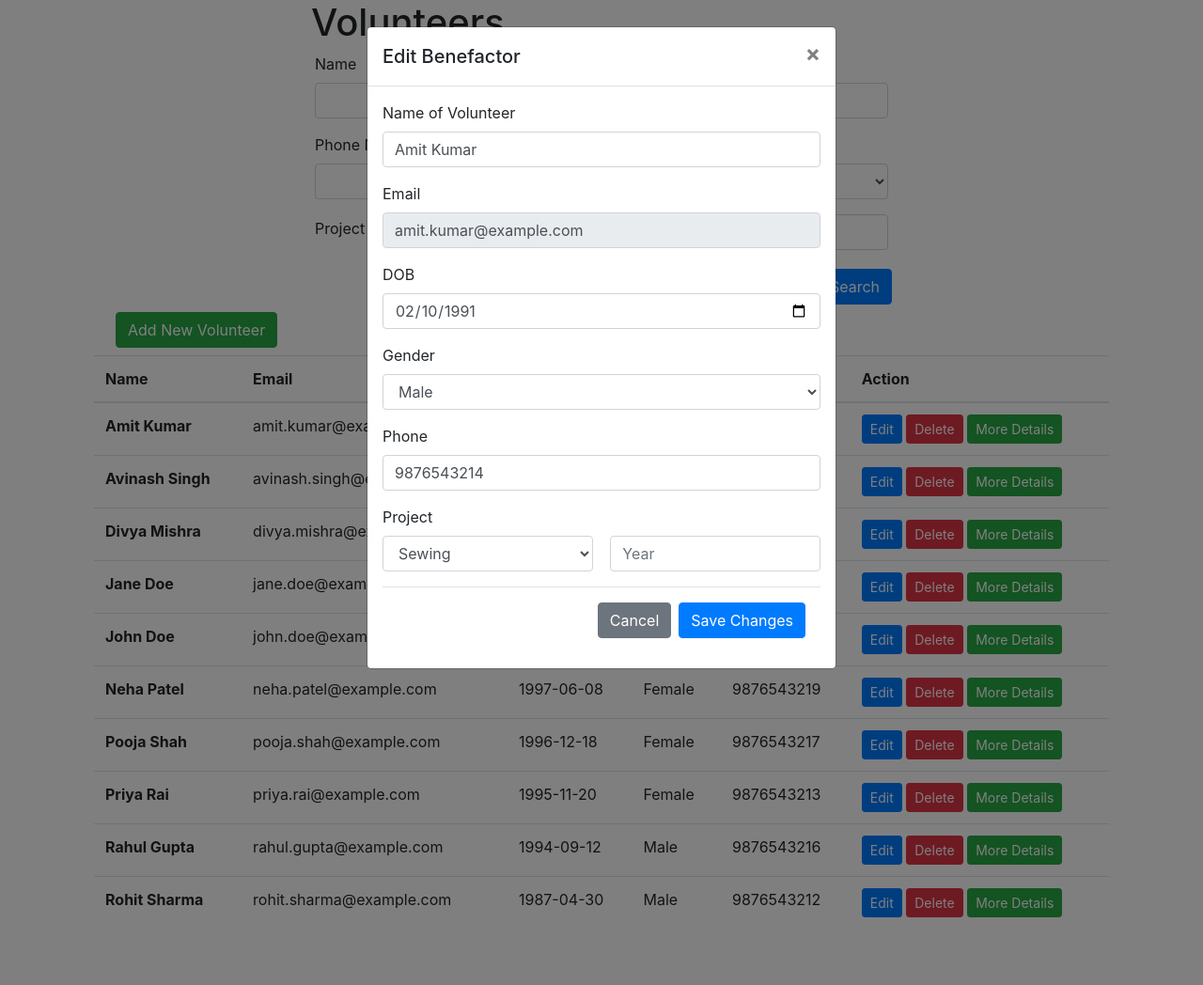
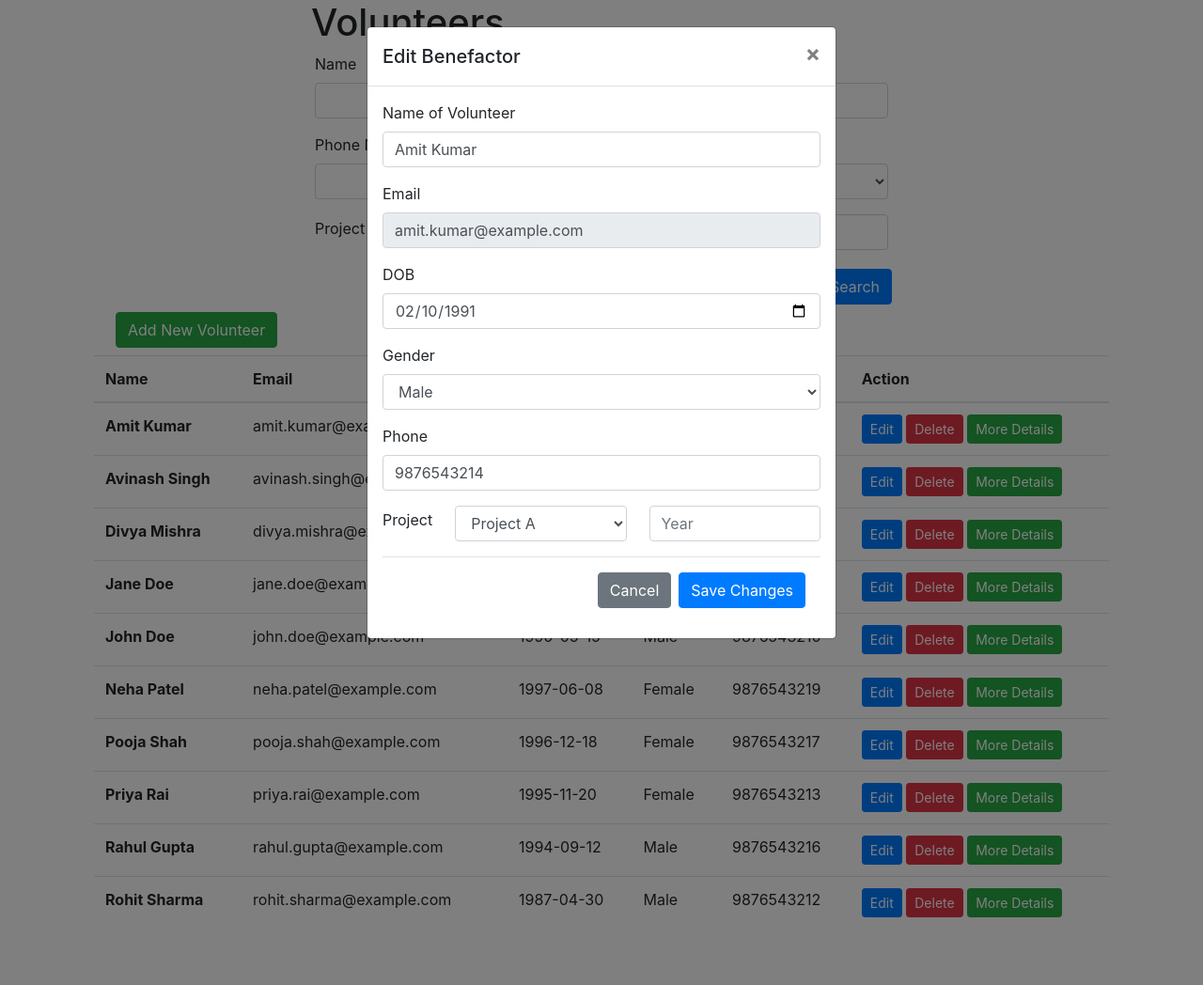
Before and after one commit to chirag-25/Neev-webapplication, a Flask app: page /admin/volunteers in a window 1280 px wide, after a click on "Edit". Shown: the whole page at 94% size. Run offline with Flask 2, Linux system fonts and the light colour scheme; data comes from the database, SQL or seed files in the repository; some libraries are stand-ins or nearby versions.

Commit message:
Volunteer complete except search.

```diff
--- a/app/app.py
+++ b/app/app.py
@@ -345,16 +345,18 @@ def volunteers():
             gender = request.form['gender']
             phone = request.form['phone']
 
-            print(volunteers_name)
-
-
-            # project = request.form['']
+            projectEventName = request.form['project_name']
+            project_start_year = request.form['project_year']
+            print(projectEventName, project_start_year)
 
             add_query = f"INSERT INTO Volunteers (email_id, name, phone_number, date_of_birth, gender) "
             add_query = add_query + f"VALUES (\'{email}\', \'{volunteers_name}\', \'{phone}\', \'{date_of_birth}\', \'{gender}\')"
-            print(add_query)
+            exec_query = cur.execute(add_query)
+            mysql.connection.commit()
 
-            exec_query = cur.execute(add_query)
+            add_project_query = f"INSERT INTO volunteering (email_id, event_name, start_date) "
+            add_project_query = add_project_query + f"VALUES (\'{email}\', \"{projectEventName}\", (SELECT start_date FROM Projects WHERE event_name = \"{projectEventName}\" AND YEAR(start_date) = \'{project_start_year}\'))"
+            exec_query = cur.execute(add_project_query)
             mysql.connection.commit()
 
             return redirect('/admin/volunteers')
@@ -366,15 +368,27 @@ def volunteers():
             gender = request.form['gender']
             phone = request.form['phone']
 
+            projectEventName = request.form['project_name']
+            project_start_year = request.form['project_year']
+
             edit_query = f"UPDATE Volunteers "
             edit_query = edit_query + f"SET name = \'{volunteers_name}\', email_id = \'{email}\', date_of_birth = \'{date_of_birth}\', gender = \'{gender}\', phone_number = \'{phone}\'"
             edit_query = edit_query + f"WHERE email_id = \'{email}\';"
-            print(edit_query)
-
             exec_query = cur.execute(edit_query)
             mysql.connection.commit()
+
+            # check if the email_id, project, date exists
+            check_query = f"SELECT * FROM volunteering WHERE email_id = \'{email}\' AND event_name = \"{projectEventName}\" AND start_date = (SELECT start_date FROM Projects WHERE event_name = \"{projectEventName}\" AND YEAR(start_date) = \'{project_start_year}\');"
+            exec_query = cur.execute(check_query)
+            check_result = cur.fetchall()
+            if len(check_result) == 0:
+                add_project_query = f"INSERT INTO volunteering (email_id, event_name, start_date) "
+                add_project_query = add_project_query + f"VALUES (\'{email}\', \"{projectEventName}\", (SELECT start_date FROM Projects WHERE event_name = \"{projectEventName}\" AND YEAR(start_date) = \'{project_start_year}\'))"
+                exec_query = cur.execute(add_project_query)
+                mysql.connection.commit()
+                print("Trainer added to project")
+
             return redirect('/admin/volunteers')
-            print("edit")
 
         elif request.form['signal'] == 'delete':
             print("delete filled!")
@@ -604,7 +618,7 @@ def trainers():
 
             return redirect('/admin/trainers')
 
-        # editing trainers (done)
+            # editing trainers (done)
         elif request.form['signal'] == 'editUser':
             name = request.form['name']
             email_id = request.form['email_id']
@@ -626,12 +640,23 @@ def trainers():
             exec_query = cur.execute(edit_query)
             mysql.connection.commit()
 
-            #update project on email_id
-            edit_project_query = f"UPDATE trains "
-            edit_project_query = edit_project_query + f"SET event_name = \"{projectEventName}\", start_date = (SELECT start_date FROM Projects WHERE event_name = \"{projectEventName}\" AND YEAR(start_date) = \'{project_start_year}\') WHERE email_id = \'{email_id}\';"
-            print(edit_project_query)
-            exec_query = cur.execute(edit_project_query)
-            mysql.connection.commit()
+            # check if the email_id, project, date exists
+            check_query = f"SELECT * FROM trains WHERE email_id = \'{email_id}\' AND event_name = \"{projectEventName}\" AND start_date = (SELECT start_date FROM Projects WHERE event_name = \"{projectEventName}\" AND YEAR(start_date) = \'{project_start_year}\');"
+            exec_query = cur.execute(check_query)
+            check_result = cur.fetchall()
+            if len(check_result) == 0:
+                add_project_query = f"INSERT INTO trains (email_id, event_name, start_date) "
+                add_project_query = add_project_query + f"VALUES (\'{email_id}\', \"{projectEventName}\", (SELECT start_date FROM Projects WHERE event_name = \"{projectEventName}\" AND YEAR(start_date) = \'{project_start_year}\'))"
+                exec_query = cur.execute(add_project_query)
+                mysql.connection.commit()
+                print("Trainer added to project")
+
+            # #update project on email_id
+            # edit_project_query = f"UPDATE trains "
+            # edit_project_query = edit_project_query + f"SET event_name = \"{projectEventName}\", start_date = (SELECT start_date FROM Projects WHERE event_name = \"{projectEventName}\" AND YEAR(start_date) = \'{project_start_year}\') WHERE email_id = \'{email_id}\';"
+            # print(edit_project_query)
+            # exec_query = cur.execute(edit_project_query)
+            # mysql.connection.commit()
 
             return redirect('/admin/trainers')
 
--- a/app/templates/admin/volunteers.html
+++ b/app/templates/admin/volunteers.html
@@ -194,17 +194,18 @@
                             <input type="tel" class="form-control" id="phone_edit" name="phone" required />
                         </div>
 
-                        <!-- project and year to fund to -->
-                        <label for="project_name_eidt">Project</label>
-                        <div class="form-group d-flex justify-content-between align-items-center">
-                            <select class="form-control flex-item" style="width: 48%;" id="project_name_eidt"
-                                name="project_name" placeholder="Project Name">
-                                <option value="Sewing">Sewing</option>
-                                <option value="Cooking">Cooking</option>
+                        <div class="form-group">
+                        <!-- project and year -->
+                        <div class="form-group d-flex flex-row justify-content-between align-items-center" style="width: 100%">
+                            <label for="project_name">Project</label>
+                            <select class="form-control mx-4" id="project_name" name="project_name" placeholder="Project Name">
+                                {% for project in projects %}
+                                <option value="{{project[0]}}">{{project[0]}}</option>
+                                {% endfor %}
                             </select>
-                            <input type="number" class="form-control flex-item" style="width: 48%;" name="year"
-                                placeholder="Year" min="2008" />
+                            <input type="number" class="form-control" id="project_year" name="project_year" placeholder="Year" min="2008" />
                         </div>
+                      </div>
 
 
                         <!-- cancel and save changes-->
@@ -269,17 +270,18 @@
                             <input type="tel" class="form-control" id="phone_add" name="phone" required />
                         </div>
 
-                        <!-- project and year to volunteer to -->
-                        <label for="project_name_eidt">Project</label>
-                        <div class="form-group d-flex justify-content-between align-items-center">
-                            <select class="form-control flex-item" style="width: 48%;" id="project_name_eidt"
-                                name="project_name" placeholder="Project Name">
-                                <option value="Sewing">Sewing</option>
-                                <option value="Cooking">Cooking</option>
-                            </select>
-                            <input type="number" class="form-control flex-item" style="width: 48%;" name="year"
-                                placeholder="Year" min="2008" />
-                        </div>
+                        <div class="form-group">
+                        <!-- project and year -->
+                            <div class="form-group d-flex flex-row justify-content-between align-items-center" style="width: 100%">
+                                <label for="project_name">Project</label>
+                                <select class="form-control mx-4" id="project_name" name="project_name" placeholder="Project Name">
+                                    {% for project in projects %}
+                                    <option value="{{project[0]}}">{{project[0]}}</option>
+                                    {% endfor %}
+                                </select>
+                                <input type="number" class="form-control" id="project_year" name="project_year" placeholder="Year" min="2008" />
+                            </div>
+                      </div>
 
 
                         <!-- cancel and save changes-->
```
